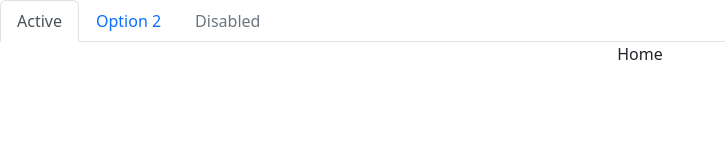
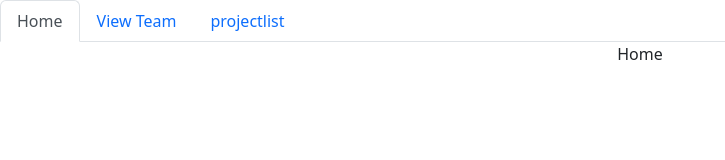
Before and after one commit to JPStupfel/project-4-react-rails-jps, a React (Create React App) app in the folder client/: page / in a window 1280 px wide. Shown: the top 160 px of the page, without its empty margins (0-725 px from the left). Built offline with nearby package versions, Linux system fonts and the light colour scheme.

Commit message:
links in nav bar function

```diff
--- a/client/src/Navbar.js
+++ b/client/src/Navbar.js
@@ -4,16 +4,16 @@ import 'bootstrap/dist/css/bootstrap.css';
 
 function Navbar() {
     return (
-        <Nav variant="tabs" defaultActiveKey="/home">
+        <Nav variant="tabs" defaultActiveKey="/">
       <Nav.Item>
-        <Nav.Link href="/home">Active</Nav.Link>
+        <Nav.Link href="/">Home</Nav.Link>
       </Nav.Item>
       <Nav.Item>
-        <Nav.Link eventKey="link-1">Option 2</Nav.Link>
+        <Nav.Link href="/team">View Team</Nav.Link>
       </Nav.Item>
       <Nav.Item>
-        <Nav.Link eventKey="disabled" disabled>
-          Disabled
+        <Nav.Link href="/projectlist" >
+        projectlist
         </Nav.Link>
       </Nav.Item>
     </Nav>
```
